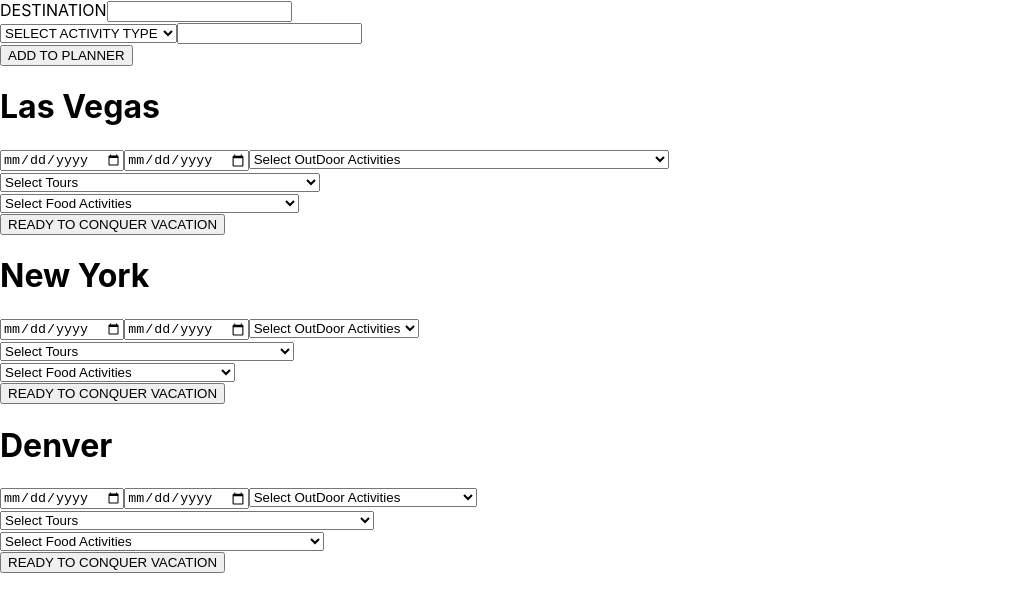
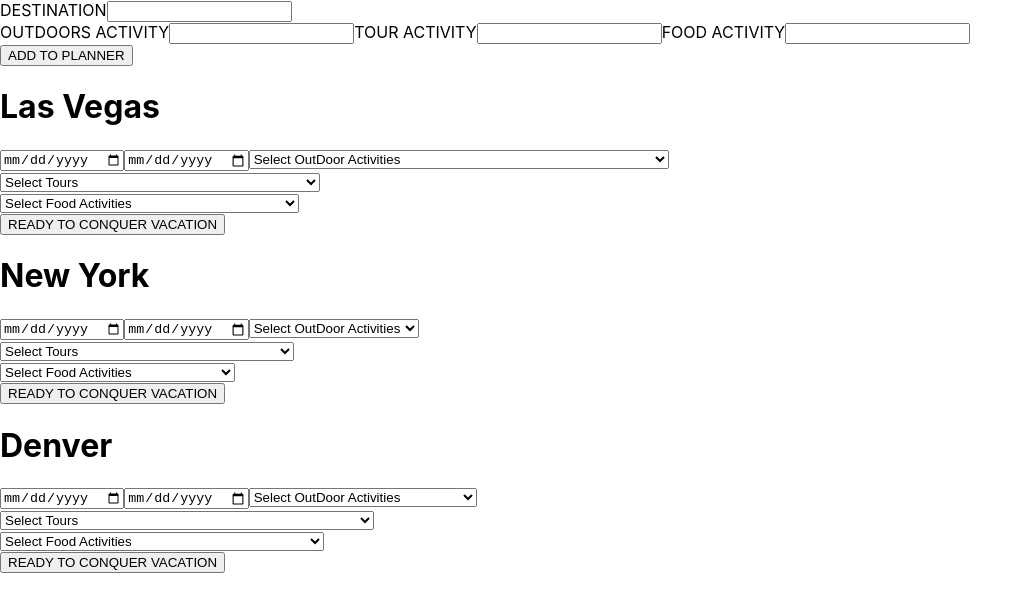
Before and after one commit to CoderGirlKenya/vacation-planner, a React (Create React App) app: page / in a window 1280 px wide. Shown: the top 612 px of the page, without its empty margins (0-1033 px from the left). Built offline with nearby package versions, Linux system fonts and the light colour scheme.

Commit message:
new vacation data prints to console but doesn't add to form

```diff
--- a/src/App.js
+++ b/src/App.js
@@ -21,14 +21,13 @@
         <div>
         {INITIAL_VACATIONS.map(vacations => (
         <VacationItem
-        key={vacations.id}
+        key={Math.random().toString()}
+        id={vacations.id}
         destination={vacations.destination}
-        activityType={vacations.activityType}
-        // outdoors={vacations.type.outdoors}
-        // tours = {vacations.type.tours}
-        // food = {vacations.type.food}
-
-        />
+        outdoors={vacations.activityType.outdoors}
+        tours = {vacations.activityType.tours}
+        food = {vacations.activityType.food}
+       />
         ))}
 
         </div>
--- a/src/Components/NewVacationForm.js
+++ b/src/Components/NewVacationForm.js
@@ -2,14 +2,14 @@
 
 
 const NewVacationForm = (props) => {
-    // const [vacations, setAddVacation] = useState(INITAL_VACATIONS);
+
     const [enteredDestination, setEnteredDestination] = useState('');
 
-    const [enteredActivity, setEnteredActivity] = useState('');
+    const [outdoors, setOutdoors] = useState('');
 
-    const [activityType,setActivityType]= useState('');
+    const [tours, setTours] = useState('');
 
-    const activityTypeArray = ["OUTDOORS", "TOURS", "FOOD"];
+    const [food, setFood] = useState('');
 
 
 
@@ -18,30 +18,27 @@
 
             };
 
-        const activityChangeHandler = (event) => {
-            setEnteredActivity(event.target.value)
-             };
+            const outdoorsChangeHandler= (event) => {
+                setOutdoors(event.target.value)
+            };
 
-            const activityTypeChangeHandler = (event) => {
-                setActivityType(event.target.value)
+            const toursChangeHandler = (event) => {
+                setTours(event.target.value)
+            };
 
-                const {
-                    target: {activityType, value}
-                    }= event
-
-                    this.setState({[activityType]: value})
-                };
-
+            const foodChangeHandler = (event) => {
+                setFood(event.target.value)
+            };
 
 
             const addToList = (event) => {
                 event.preventDefault();
 
-
-
                const vacationData = {
                     destination: enteredDestination,
-                    activityType: {[activityType]:enteredActivity}
+                    activityType: {outdoors: outdoors,
+                                    tours: tours,
+                                    food: food,}
                 }
 
                 props.onSaveVacation(vacationData)
@@ -49,8 +46,9 @@
 
 
                setEnteredDestination('');
-               setActivityType('');
-               setEnteredActivity('');
+               setOutdoors('');
+               setTours('');
+               setFood('');
             };
 
             return (
@@ -64,21 +62,23 @@
                     />
                 </div>
                 <div>
-
-                <select
-                onChange={activityTypeChangeHandler}
-                value={activityType}
-                key={Math.random().toString()}
-                >
-                <option>SELECT ACTIVITY TYPE</option> */
-                {activityTypeArray.map((activityType,index) => (
-                <option key={Math.random().toString()}>{activityType}</option>
-                ))}
-                </select>
+                    <label>OUTDOORS ACTIVITY</label>
                     <input
                      type = "text"
-                    value = {enteredActivity}
-                    onChange={activityChangeHandler}
+                    value = {outdoors}
+                    onChange={outdoorsChangeHandler}
+                   />
+                   <label>TOUR ACTIVITY</label>
+                    <input
+                     type = "text"
+                    value = {tours}
+                    onChange={toursChangeHandler}
+                   />
+                   <label>FOOD ACTIVITY</label>
+                    <input
+                     type = "text"
+                    value = {food}
+                    onChange={foodChangeHandler}
                    />
                 {/* ={()=>props.onSaveVacation(props.vacationListHandler)}
          */}
--- a/src/Data/VacationItem.js
+++ b/src/Data/VacationItem.js
@@ -1,5 +1,4 @@
 import React from "react";
-
 
 const VacationItem = (props) => {
 
@@ -14,7 +13,7 @@
              <input type="date" name="travelReturnDate"/>
              <select name = "outdoors" >
                  <option value = ''> Select OutDoor Activities</option>
-                 {props.activityType.outdoors.map((outdoorsType,index) =>
+                 {props.outdoors.map((outdoorsType,index) =>
                  <option
                  value={index} key={Math.random().toString()}
                  > {outdoorsType}
@@ -28,7 +27,7 @@
              <div >
                 <select name = "tours" >
                  <option value = ''>Select Tours</option>
-                 {props.activityType.tours.map((toursType,index) =>
+                 {props.tours.map((toursType,index) =>
                  <option value={index} key={Math.random().toString()}> {toursType}</option>
                  )}
                   {/* <option value = "1">{props.type.tours[0]}</option>
@@ -39,7 +38,7 @@
              <div>
                  <select name = "food">
                  <option value = ''>Select Food Activities</option>
-                 {props.activityType.food.map((foodType,index) =>
+                 {props.food.map((foodType,index) =>
                  <option value={index} key={Math.random().toString()}> {foodType}</option>
                   )}
                  {/* <option value = "1">{props.type.food[0]}</option>
```
